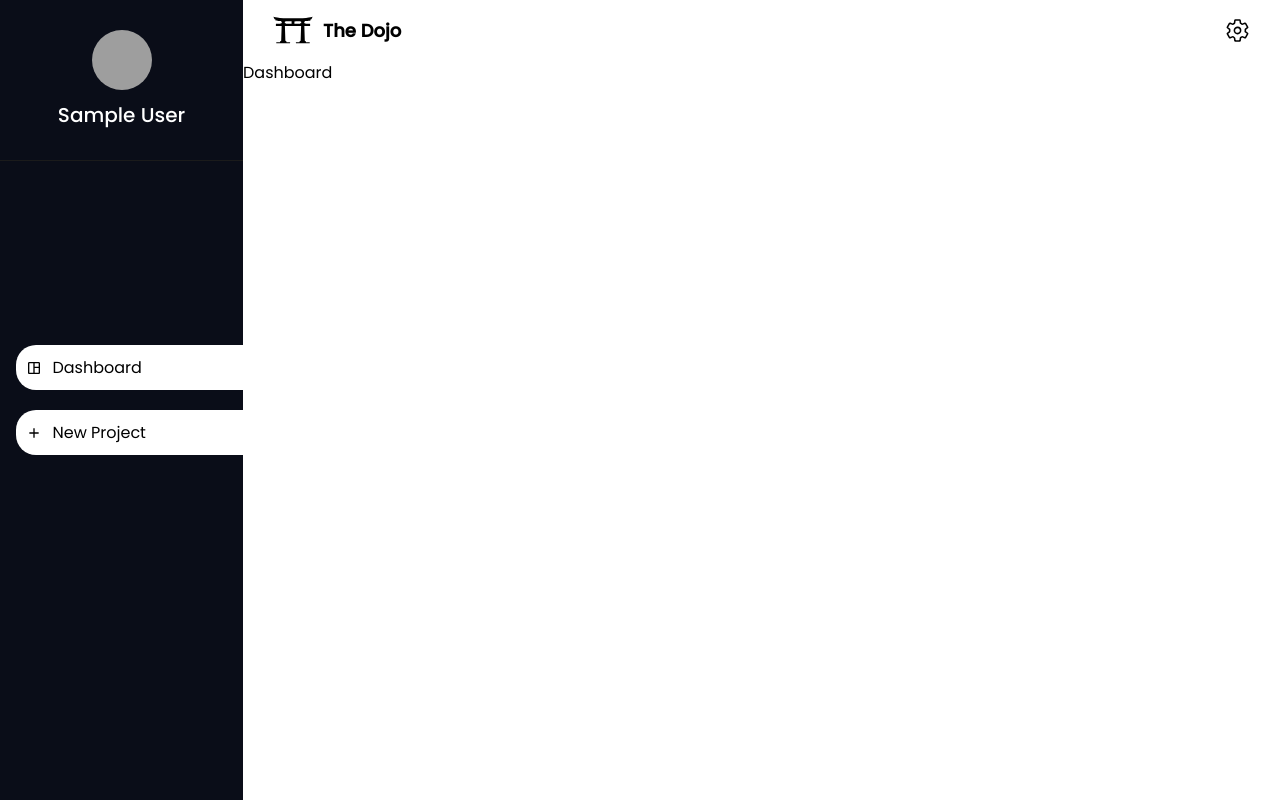
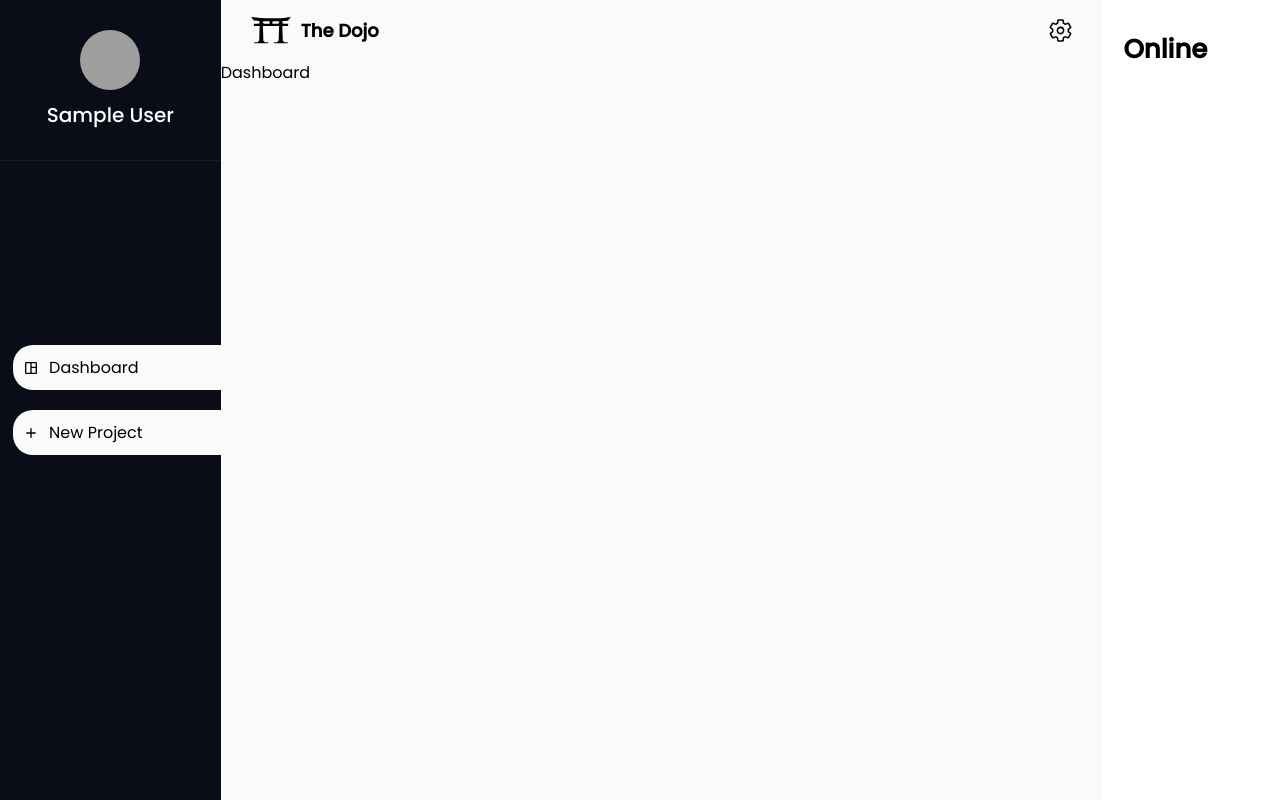
Before and after one commit to brijrajparmar27/TheDojo---A-Project-Manager, a React (Vite) app: page / in a window 1280 px wide. Built offline with nearby package versions, Linux system fonts and the light colour scheme; no server answers; sample sign-in values are in the browser's storage; grey boxes are pictures that could not be loaded.

Commit message:
added online section

```diff
--- a/src/App.jsx
+++ b/src/App.jsx
@@ -3,6 +3,7 @@ import { BrowserRouter, Routes, Route, Navigate } from 'react-router-dom'
 import './App.css'
 import Header from './Components/Header/Header'
 import Navbar from './Components/Navbar/Navbar'
+import Sidebar from './Components/Sidebar/Sidebar'
 import useAuthContext from './Hooks/ContextHooks/useAuthContext'
 import useAuthState from './Hooks/useAuthState'
 import Auth from './Pages/Auth/Auth'
@@ -32,6 +33,7 @@ function App() {
               <Route path="/create" element={user ? <Create /> : <Navigate to="/auth" />} />
             </Routes>
           </div>
+          {user && <Sidebar/>}
         </BrowserRouter>
       </div>
       }
--- a/src/Components/Navbar/Navbar.css
+++ b/src/Components/Navbar/Navbar.css
@@ -1,5 +1,5 @@
 .navbar {
-    width: 300px;
+    width: 25%;
     height: 100%;
     background-color: var(--black);
     color: white;
@@ -55,7 +55,7 @@
     border-bottom-left-radius: 20px;
     width: 85%;
     padding: 10px;
-    background-color: white;
+    background-color: var(--white_bg);
     color: black;
     display: flex;
     gap: 10px;
--- /dev/null
+++ b/src/Components/Sidebar/Sidebar.css
@@ -0,0 +1,7 @@
+.sidebar{
+    background-color: white;
+    width: 20%;
+}
+.sidebar .section_title{
+    padding: 30px 20px;
+}
--- /dev/null
+++ b/src/Components/Sidebar/Sidebar.jsx
@@ -0,0 +1,9 @@
+import "./Sidebar.css"
+const Sidebar = () => {
+    return (
+        <div className="sidebar">
+            <h2 className="section_title">Online</h2>
+        </div>
+    )
+}
+export default Sidebar;
--- a/src/Pages/Dashboard/Dashboard.css
+++ b/src/Pages/Dashboard/Dashboard.css
@@ -1,5 +1,5 @@
 .dashboard{
-    /* background-color: aqua; */
+    background-color: var(--white_bg);
     width: 100%;
     height: 100%;
 }
--- a/src/index.css
+++ b/src/index.css
@@ -7,7 +7,7 @@
 
 :root {
     --black: #0a0d18;
-    --white: #faf0e6;
+    --white_bg: #fafafa;
 }
 
 body {
```
